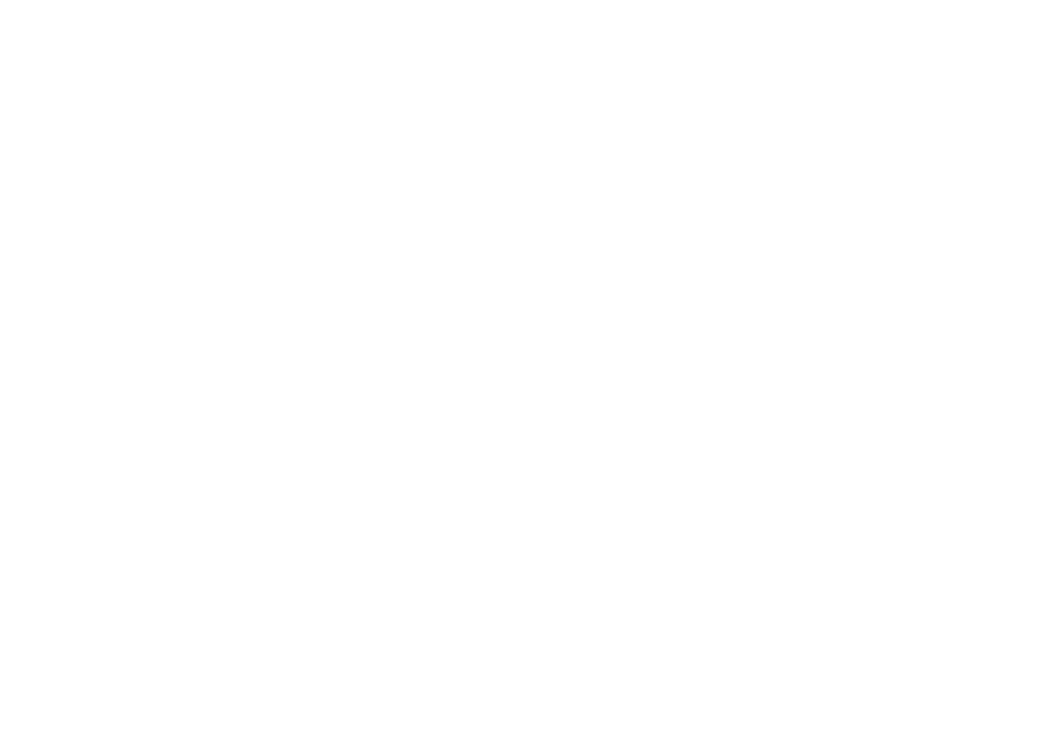
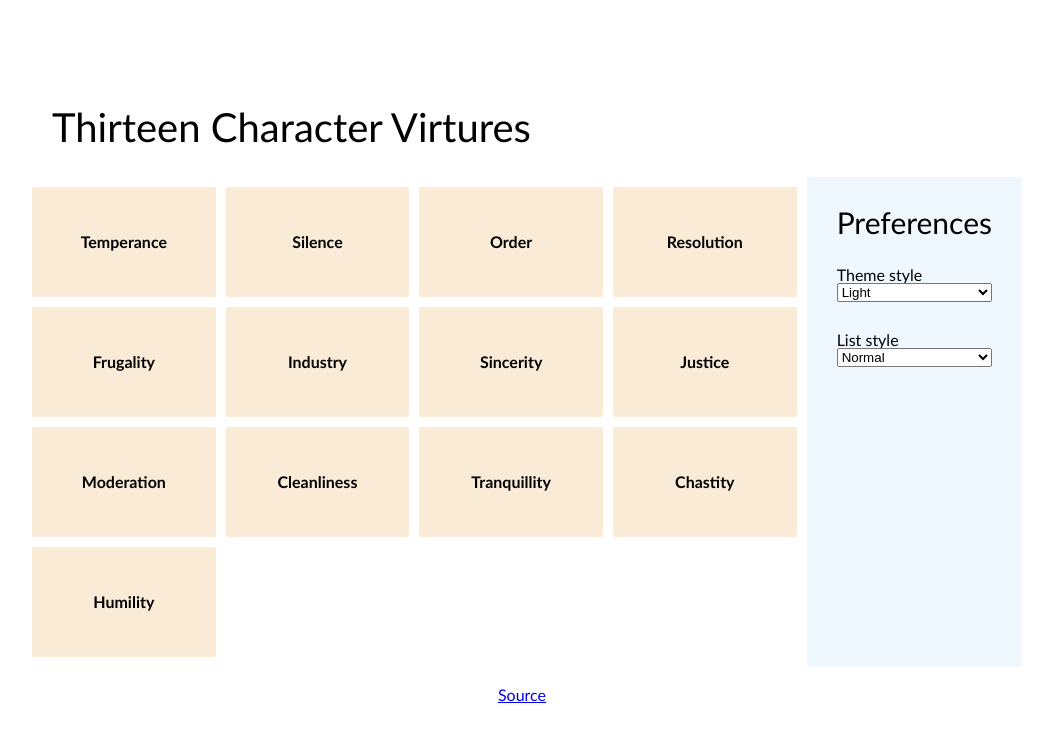
Before and after one commit to dela0130/mtm6302-persistent-preferences-dela1030, a plain HTML site: page index.html in a window 1280 px wide. Shown: the whole page, without its empty margins (118-1171 px from the left). Drawn offline with Linux system fonts and the light colour scheme.

Commit message:
Functional, responsive layout completed

````diff
--- a/index.html
+++ b/index.html
@@ -8,6 +8,46 @@
     <link rel="stylesheet" href="style.css">
 </head>
 <body>
+    <h1>
+        Thirteen Character Virtures
+    </h1>
+    <main>
+        <div id="list-main">
+
+            <ul id="list">
+
+            </ul>
+        </div>
+        <div class="preferences">
+            <h2>Preferences</h2>
+            <form id="theme-pref">
+                <label for="theme-styles">Theme style</label>
+                <select  id="theme-styles">
+
+                    <option id="style-1">Light</option>
+                    <option id="style-3">Dark</option>
+                    <option id="style-4">American</option>
+
+                  </select>
+            </form>
+            <form id="list-pref">
+                <label for="list-styles">List style</label>
+                <select id="list-styles">
+
+                    <option id="style-1">Normal</option>
+                    <option id="style-2">Compact</option>
+                    <option id="style-3">Expanded</option>
+
+                </select>
+            </form>
+
+        </div>
+    </main>
+
+    <footer>
+        <p><a href="http://www.thirteenvirtues.com/">Source</a></p>
+    </footer>
+
     <script src="/script.js"></script>
 </body>
 </html>
--- a/script.js
+++ b/script.js
@@ -0,0 +1,34 @@
+const listitems = [
+    {item:'Temperance', description:'Eat not to dullness; drink not to elevation.'},
+    {item:'Silence', description:'Speak not but what may benefit others or yourself; avoid trifling conversation.'},
+    {item:'Order', description:'Let all your things have their places; let each part of your business have its time.'},
+    {item:'Resolution', description:'Resolve to perform what you ought; perform without fail what you resolve.'},
+    {item:'Frugality', description:'Make no expense but to do good to others or yourself; i.e., waste nothing.'},
+    {item:'Industry', description:"Lose no time; be always employ'd in something useful; cut off all unnecessary actions."},
+    {item:'Sincerity', description:'Use no hurtful deceit; think innocently and justly, and, if you speak, speak accordingly.'},
+    {item:'Justice', description:'Wrong none by doing injuries, or omitting the benefits that are your duty.'},
+    {item:'Moderation', description:'Avoid extremes; forbear resenting injuries so much as you think they deserve.'},
+    {item:'Cleanliness', description:'Tolerate no uncleanliness in body, cloaths, or habitation.'},
+    {item:'Tranquillity', description:'Be not disturbed at trifles, or at accidents common or unavoidable.'},
+    {item:'Chastity', description:"Rarely use venery but for health or offspring, never to dullness, weakness, or the injury of your own or another's peace or reputation."},
+    {item:'Humility', description:'Imitate Jesus and Socrates.'}
+]
+
+const $list = document.getElementById('list')
+const listhtml = []
+const $main = document.getElementsByName('list-main')
+
+for (const listitem of listitems) {
+    listhtml.push(`
+        <li class="listitem tooltip"> ${listitem.item} <span class="tooltiptext">${listitem.description}</span></li>
+    `)
+
+}
+
+$list.innerHTML = listhtml.join('')
+
+$list.addEventListener ('mouseover', function (e) {
+    if (e.target.classList.contains('listitem')) {
+        console.log(e.target.dataset.description)
+    }
+})
--- a/style.css
+++ b/style.css
@@ -0,0 +1,192 @@
+/* http://meyerweb.com/eric/tools/css/reset/
+   v2.0 | 20110126
+   License: none (public domain)
+*/
+
+html, body, div, span, applet, object, iframe,
+h1, h2, h3, h4, h5, h6, p, blockquote, pre,
+a, abbr, acronym, address, big, cite, code,
+del, dfn, em, img, ins, kbd, q, s, samp,
+small, strike, strong, sub, sup, tt, var,
+b, u, i, center,
+dl, dt, dd, ol, ul, li,
+fieldset, form, label, legend,
+table, caption, tbody, tfoot, thead, tr, th, td,
+article, aside, canvas, details, embed,
+figure, figcaption, footer, header, hgroup,
+menu, nav, output, ruby, section, summary,
+time, mark, audio, video {
+	margin: 0;
+	padding: 0;
+	border: 0;
+	font-size: 100%;
+	font: inherit;
+	vertical-align: baseline;
+}
+/* HTML5 display-role reset for older browsers */
+article, aside, details, figcaption, figure,
+footer, header, hgroup, menu, nav, section {
+	display: block;
+}
+body {
+	line-height: 1;
+}
+ol, ul {
+	list-style: none;
+}
+blockquote, q {
+	quotes: none;
+}
+blockquote:before, blockquote:after,
+q:before, q:after {
+	content: '';
+	content: none;
+}
+table {
+	border-collapse: collapse;
+	border-spacing: 0;
+}
+
+/*
+```
+```
+```
+My code
+```
+```
+```
+*/
+
+body {
+
+    font-family: 'Gill Sans', 'Gill Sans MT', Calibri, 'Trebuchet MS', sans-serif;
+
+}
+
+
+
+main {
+    display: flex;
+    flex-direction: column-reverse
+}
+
+h1, h2, form {
+    margin: 30px;
+}
+
+h1 {
+    font-size: 40px;
+}
+
+h2 {
+    font-size: 30px;
+}
+
+
+li {
+
+    align-self: center;
+    list-style: none;
+    background-color: antiquewhite;
+
+    border-radius: 2px;
+    margin: 5px;
+    padding: 5px;
+    font-weight: 900;
+
+}
+
+select {
+    width: 100%;
+}
+
+.tooltip .tooltiptext {
+   display: block;
+    font-weight: 400;
+
+
+}
+
+footer {
+    text-align: center;
+    margin: 20px;
+}
+
+@media only screen and (min-width: 700px) {
+    body {
+        max-width: 1000px;
+        margin: 0 auto;
+         height: 100vh;
+    display: flex;
+    flex-direction: column;
+    justify-content: center;
+    }
+    main {
+    flex-direction: row;
+
+
+    }
+
+    #list-main {
+        display: flex;
+        flex-direction: column;
+
+        width: 100%;
+        justify-content: center;
+        margin: 5px;
+    }
+
+    ul {
+        display: grid;
+
+        justify-items: stretch;
+        grid-template-columns: 1fr 1fr 1fr 1fr;
+        grid-template-rows: 1fr 1fr 1fr;
+
+
+    }
+
+    li {
+        height: 100px;
+
+
+        display: block;
+        display: flex;
+        justify-content: center;
+        align-items: center;
+    }
+.preferences {
+    margin-left: auto;
+
+    background-color: aliceblue;
+}
+
+/* From: https://www.w3schools.com/css/css_rwd_mediaqueries.asp */
+.tooltip .tooltiptext {
+    visibility: hidden;
+    position: absolute;
+    z-index: 1;
+    top: -10px;
+    left: 110%;
+    width: 120px;
+    background-color: black;
+    color: #fff;
+    /* text-align: center; */
+    padding: 10px;
+    border-radius: 6px;
+}
+
+
+
+
+.tooltip {
+    position: relative;
+  }
+
+
+
+.tooltip:hover .tooltiptext {
+    visibility: visible;
+  }
+
+}
````
